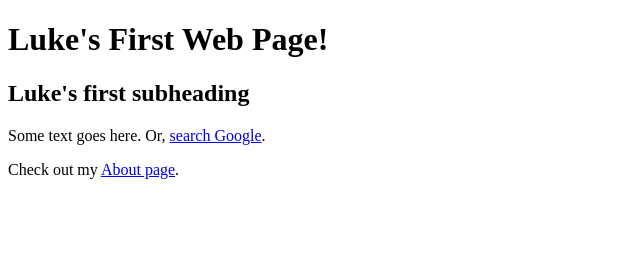
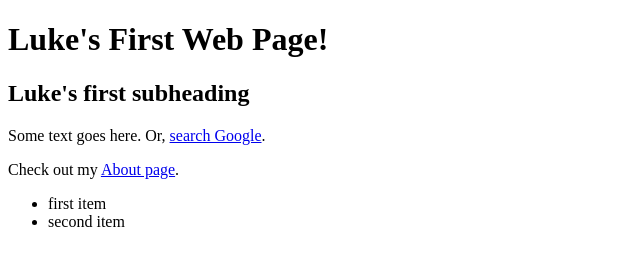
Before and after one commit to Luke-Shin/project1, a plain HTML site: page index.html in a window 1280 px wide. Shown: the whole page, without its empty margins (0-640 px from the left). Drawn offline with Linux system fonts and the light colour scheme.

Commit message:
make two items

```diff
--- a/index.html
+++ b/index.html
@@ -13,6 +13,10 @@
   <h2>Luke's first subheading</h1>
   <p>Some text goes here. Or, <a href="http://www.google.com">search Google</a>.</p>
   <p>Check out my <a href="about.html">About page</a>.</p>
+  <ul>
+    <li>first item</li>
+    <li>second item</li>
+  </ul>
 </body>
 
 </html>
```
